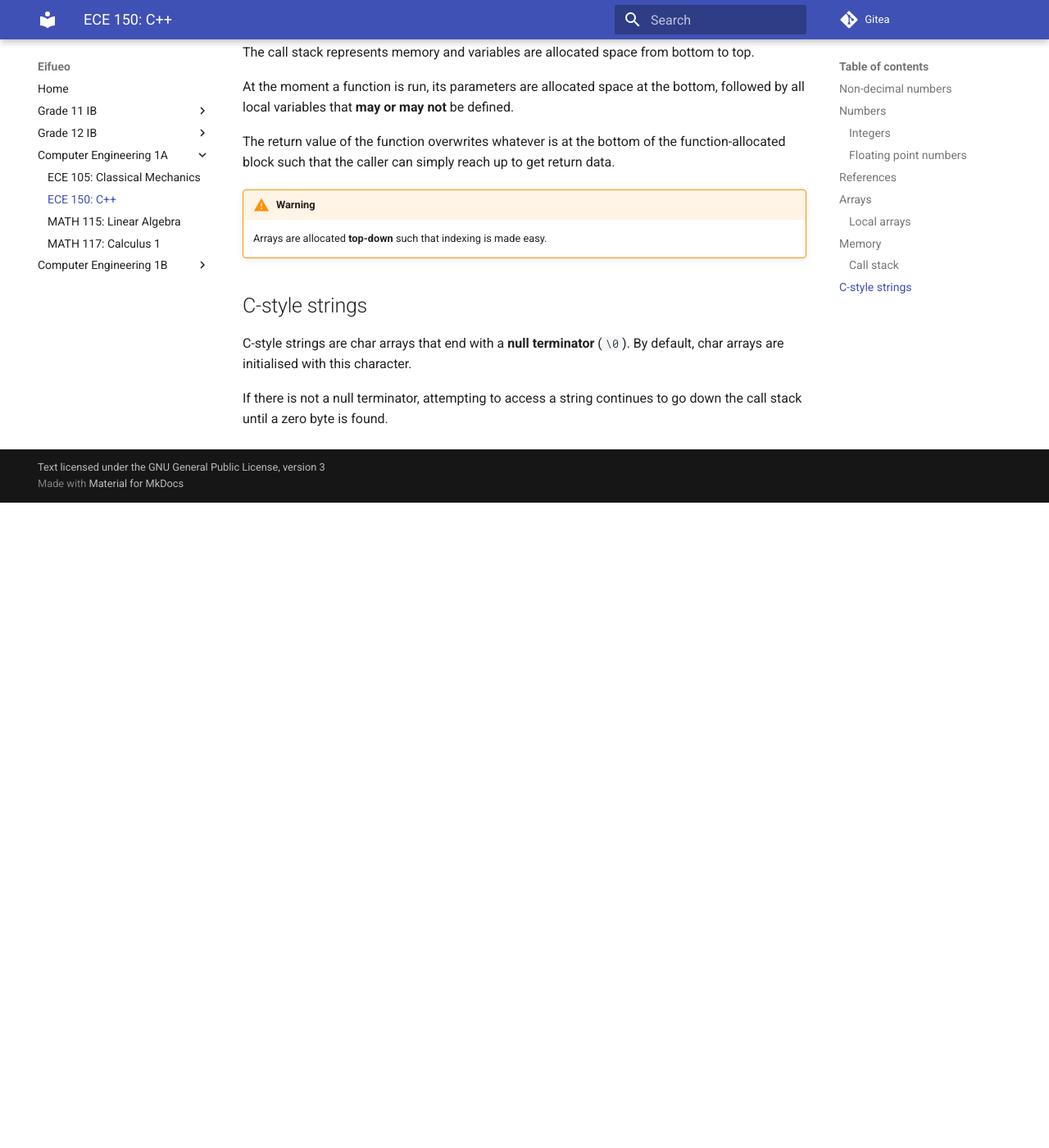
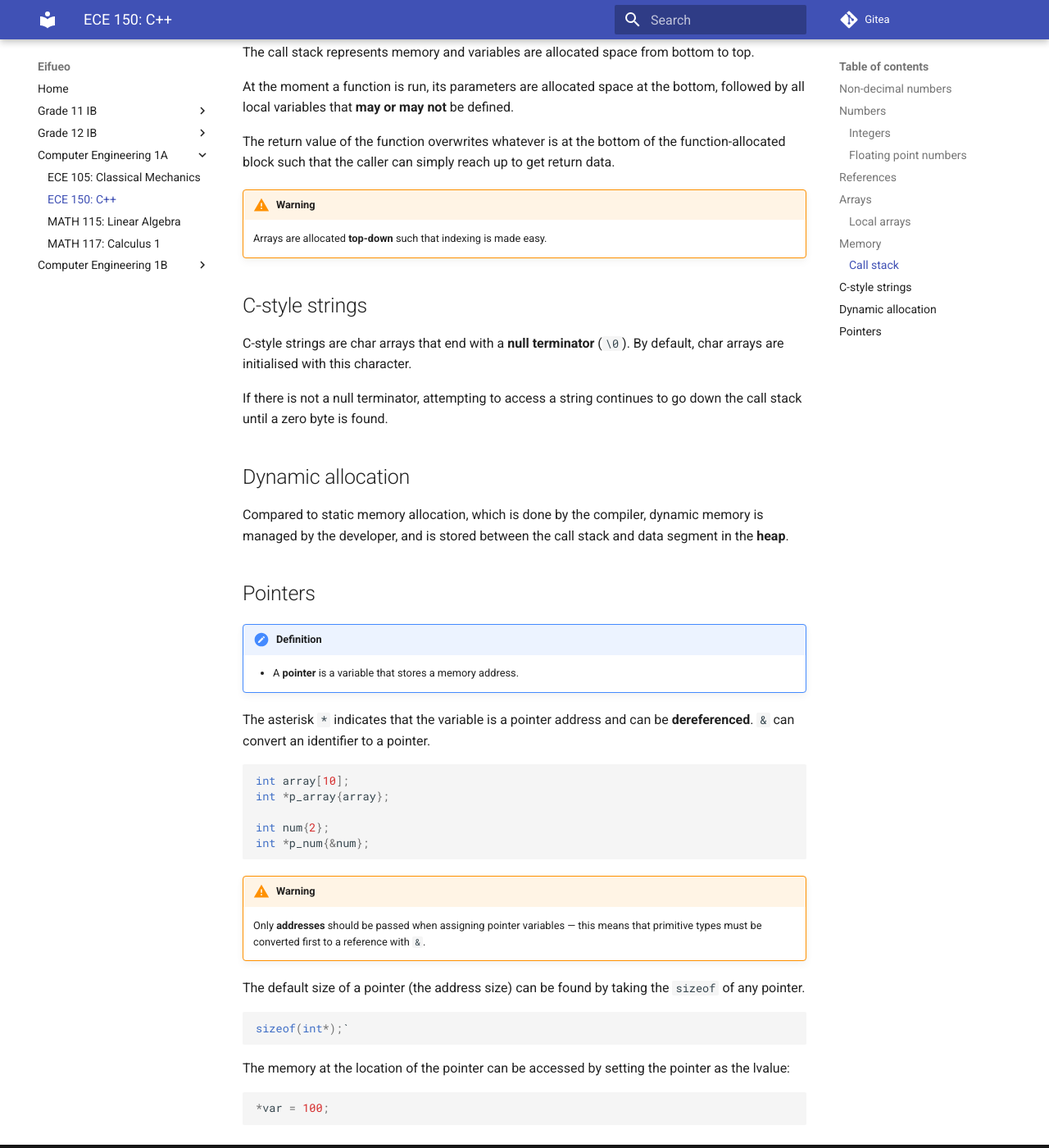
Before and after one commit to potatoeggy/eifueo, an MkDocs documentation site: the page built from docs/ce1/ece150.md, in a window 1280 px wide and 1400 px high, scrolled down 4245 px. Shown: the whole window at 82% size. Built offline with MkDocs 1.6.1 and Material for MkDocs 9.7.7, drawn with Linux system fonts in a browser that asks for light colours; before the commit the page ends 4858 px from its top, so only the background shows below that.

Commit message:
ece150: add pointers

````diff
--- a/docs/ce1/ece150.md
+++ b/docs/ce1/ece150.md
@@ -169,3 +169,37 @@ The return value of the function overwrites whatever is at the bottom of the fun
 C-style strings are char arrays that end with a **null terminator** (`\0`). By default, char arrays are initialised with this character.
 
 If there is not a null terminator, attempting to access a string continues to go down the call stack until a zero byte is found.
+
+## Dynamic allocation
+
+Compared to static memory allocation, which is done by the compiler, dynamic memory is managed by the developer, and is stored between the call stack and data segment in the **heap**.
+
+## Pointers
+
+!!! definition
+    - A **pointer** is a variable that stores a memory address.
+
+The asterisk `*` indicates that the variable is a pointer address and can be **dereferenced**. `&` can convert an identifier to a pointer.
+
+```cpp
+int array[10];
+int *p_array{array};
+
+int num{2};
+int *p_num{&num};
+```
+
+!!! warning
+    Only **addresses** should be passed when assigning pointer variables — this means that primitive types must be converted first to a reference with `&`.
+
+The default size of a pointer (the address size) can be found by taking the `sizeof` of any pointer.
+
+```cpp
+sizeof(int*);`
+```
+
+The memory at the location of the pointer can be accessed by setting the pointer as the lvalue:
+
+```cpp
+*var = 100;
+```
````
